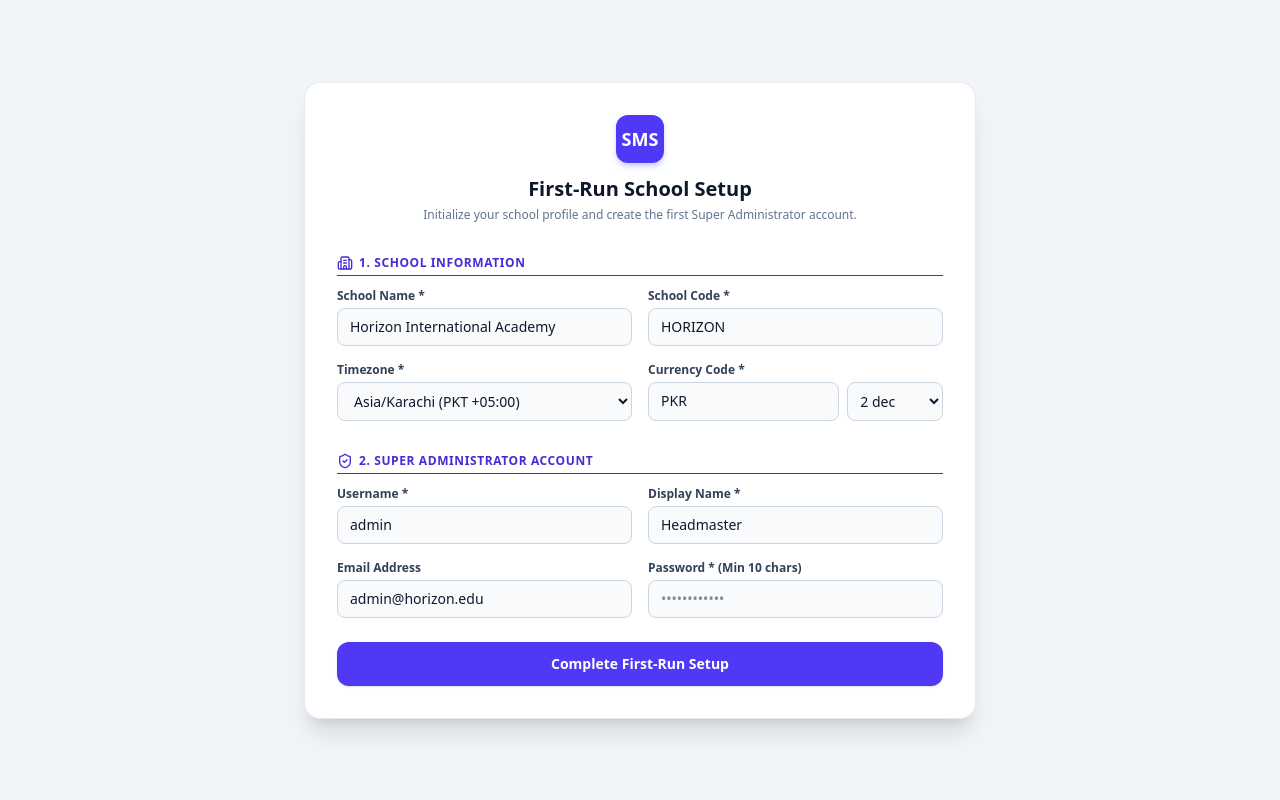
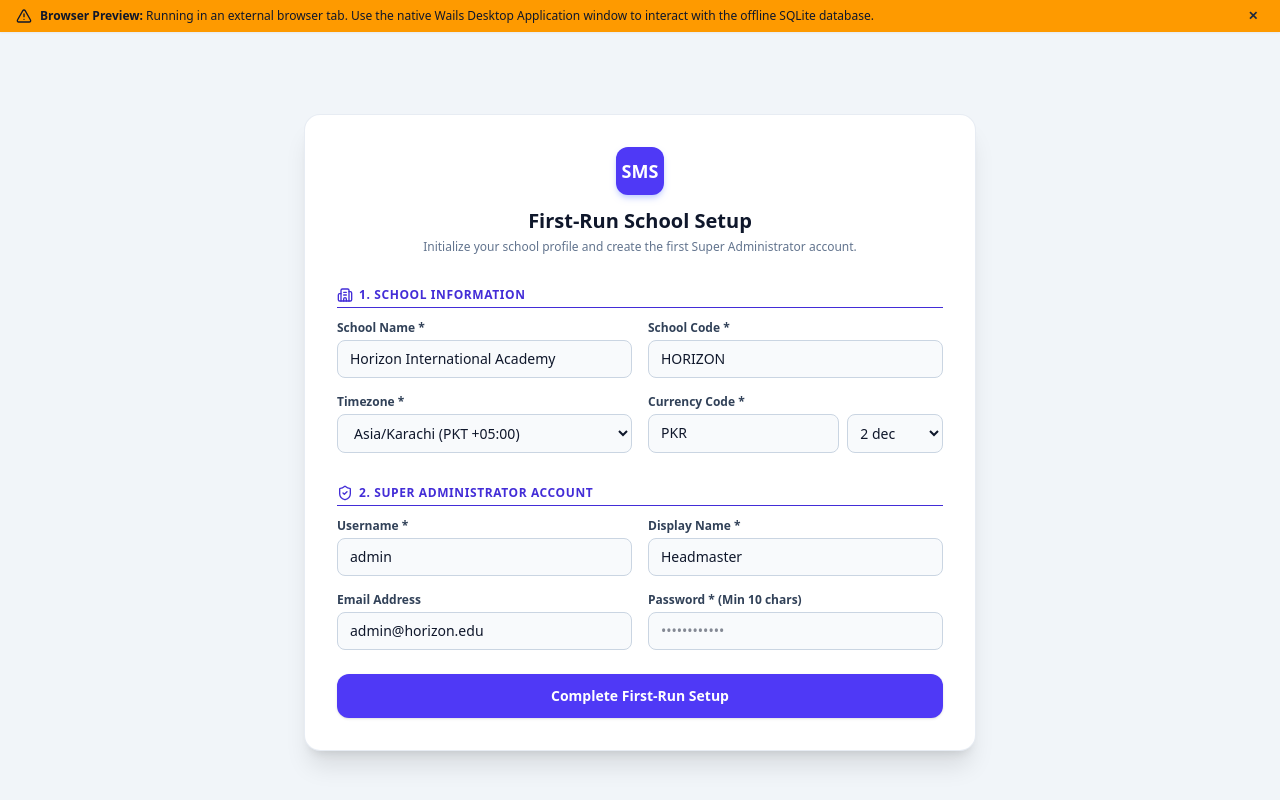
Before and after one commit to zfhassaan/school-management-system, a Vue app in the folder frontend/: page /#/setup in a window 1280 px wide. Built offline with nearby package versions, Linux system fonts and the light colour scheme.

Commit message:
fix(desktop): resolve asynchronous wails runtime bridge readiness and multi-namespace lookup

```diff
--- a/frontend/src/App.vue
+++ b/frontend/src/App.vue
@@ -1,10 +1,40 @@
 <template>
-	<div class="h-screen w-screen overflow-hidden">
-		<router-view />
+	<div class="h-screen w-screen overflow-hidden flex flex-col">
+		<!-- Browser Preview Warning Banner (when opened in external browser like Chrome instead of Wails window) -->
+		<div
+			v-if="isBrowserMode && showBrowserBanner"
+			class="bg-amber-500 text-slate-900 text-xs px-4 py-1.5 flex items-center justify-between shrink-0 shadow-xs z-50 font-medium"
+		>
+			<div class="flex items-center gap-2">
+				<AlertTriangle class="w-4 h-4 shrink-0" />
+				<span>
+					<strong>Browser Preview:</strong> Running in an external browser tab. Use the native Wails Desktop Application window to interact with the offline SQLite database.
+				</span>
+			</div>
+			<button @click="showBrowserBanner = false" class="text-slate-800 hover:text-black text-xs font-bold px-1.5 py-0.5 rounded hover:bg-amber-400">
+				✕
+			</button>
+		</div>
+
+		<div class="flex-1 overflow-hidden">
+			<router-view />
+		</div>
 		<ToastContainer />
 	</div>
 </template>
 
 <script setup lang="ts">
+import { ref, onMounted } from 'vue'
 import ToastContainer from '@/components/ToastContainer.vue'
+import { AlertTriangle } from 'lucide-vue-next'
+
+const isBrowserMode = ref(false)
+const showBrowserBanner = ref(true)
+
+onMounted(() => {
+	// If window.go is not present after mount, user is running in external browser outside Wails
+	if (typeof window !== 'undefined' && !(window as any).go) {
+		isBrowserMode.value = true
+	}
+})
 </script>
--- a/frontend/src/main.ts
+++ b/frontend/src/main.ts
@@ -4,10 +4,33 @@ import router from '@/router'
 import App from '@/App.vue'
 import '@/assets/main.css'
 
-const app = createApp(App)
-const pinia = createPinia()
+/**
+ * Poll briefly for Wails WebView2 bridge to inject window.go.
+ * In desktop execution this resolves in ~20-50ms before app mount.
+ */
+async function waitForWailsRuntime(timeoutMs = 1500): Promise<boolean> {
+	if (typeof window === 'undefined') return false
+	const start = Date.now()
+	while (Date.now() - start < timeoutMs) {
+		const go = (window as any).go
+		if (go && (go.wails || go.main || Object.keys(go).length > 0)) {
+			return true
+		}
+		await new Promise(resolve => setTimeout(resolve, 15))
+	}
+	return false
+}
 
-app.use(pinia)
-app.use(router)
+async function bootstrap() {
+	await waitForWailsRuntime(1500)
 
-app.mount('#app')
+	const app = createApp(App)
+	const pinia = createPinia()
+
+	app.use(pinia)
+	app.use(router)
+
+	app.mount('#app')
+}
+
+bootstrap()
--- a/frontend/src/services/wails/index.ts
+++ b/frontend/src/services/wails/index.ts
@@ -40,10 +40,34 @@ declare global {
 	}
 }
 
+function findService(serviceName: string) {
+	const go = (window as any)?.go
+	if (!go) return null
+	if (go.wails && go.wails[serviceName]) return go.wails[serviceName]
+	if (go.main && go.main[serviceName]) return go.main[serviceName]
+	for (const key of Object.keys(go)) {
+		if (go[key] && go[key][serviceName]) return go[key][serviceName]
+	}
+	return null
+}
+
+async function getBindingAsync(serviceName: string, maxWaitMs = 1500) {
+	let svc = findService(serviceName)
+	if (svc) return svc
+
+	const start = Date.now()
+	while (Date.now() - start < maxWaitMs) {
+		await new Promise(r => setTimeout(r, 20))
+		svc = findService(serviceName)
+		if (svc) return svc
+	}
+	return null
+}
+
 function getBinding(serviceName: string) {
-	const svc = (window.go?.wails as any)?.[serviceName]
+	const svc = findService(serviceName)
 	if (!svc) {
-		console.warn(`[Wails] Service ${serviceName} is not available on window.go.wails`)
+		console.warn(`[Wails] Service ${serviceName} is not available on window.go`)
 		return null
 	}
 	return svc
@@ -51,17 +75,17 @@ function getBinding(serviceName: string) {
 
 export class WailsAuthService implements IAuthService {
 	async checkSetupStatus() {
-		const svc = getBinding('AuthService')
+		const svc = (await getBindingAsync('AuthService')) || getBinding('AuthService')
 		if (!svc) return { success: false, error: { code: 'unavailable', message: 'Wails runtime unavailable' } }
 		return await svc.CheckSetupStatus()
 	}
 	async firstRunSetup(input: any) {
-		const svc = getBinding('AuthService')
+		const svc = (await getBindingAsync('AuthService')) || getBinding('AuthService')
 		if (!svc) return { success: false, error: { code: 'unavailable', message: 'Wails runtime unavailable' } }
 		return await svc.FirstRunSetup(input)
 	}
 	async login(credentials: any) {
-		const svc = getBinding('AuthService')
+		const svc = (await getBindingAsync('AuthService')) || getBinding('AuthService')
 		if (!svc) return { success: false, error: { code: 'unavailable', message: 'Wails runtime unavailable' } }
 		return await svc.Login(credentials)
 	}
```
